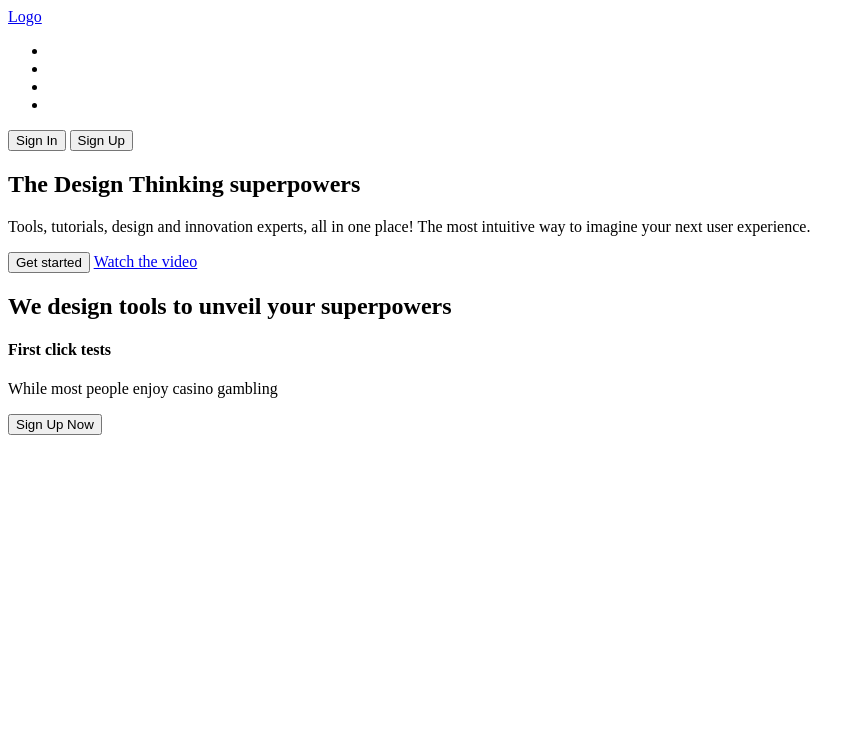
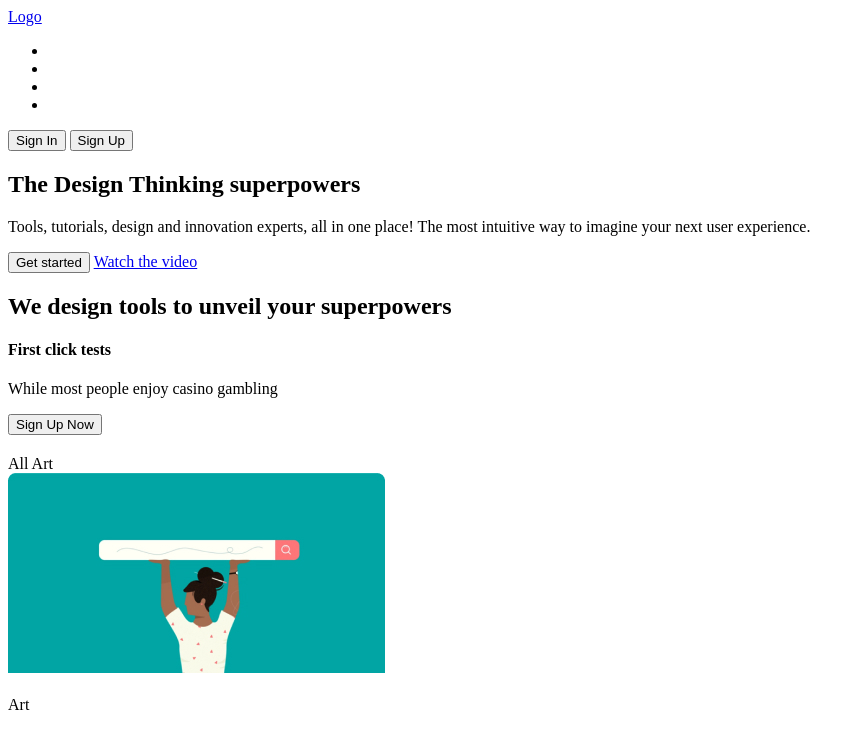
Before and after one commit to TaniaDou/FridayLiveCoding, a plain HTML site: page index.html in a window 1280 px wide. Shown: the whole page, without its empty margins (0-865 px from the left). Drawn offline with Linux system fonts and the light colour scheme.

Commit message:
feat: add strategies section layout

```diff
--- a/index.html
+++ b/index.html
@@ -54,5 +54,25 @@
             </div>
         </div>
     </section>
+    <section class="strategies">
+        <div class="wrapper">
+            <h2></h2>
+            <p class="strategies__description"></p>
+            <div class="strategies__tags">
+                <span class="tag tag_selected">All</span>
+                <span class="tag tag_bordered">Art</span>
+            </div>
+            <div class="layout-3_column">
+                <div class="strategy block-shadowed">
+                    <img src="img/strategies/1.jpg" alt="strategy">
+                    <h3></h3>
+                    <div class="strategies__tags">
+                        <span class="tag tag_colored">Art</span>
+                    </div>
+                </div>
+            </div>
+        </div>
+
+    </section>
 </body>
 </html>
```
Also changed, not shown: img/strategies/1.jpg (added).
